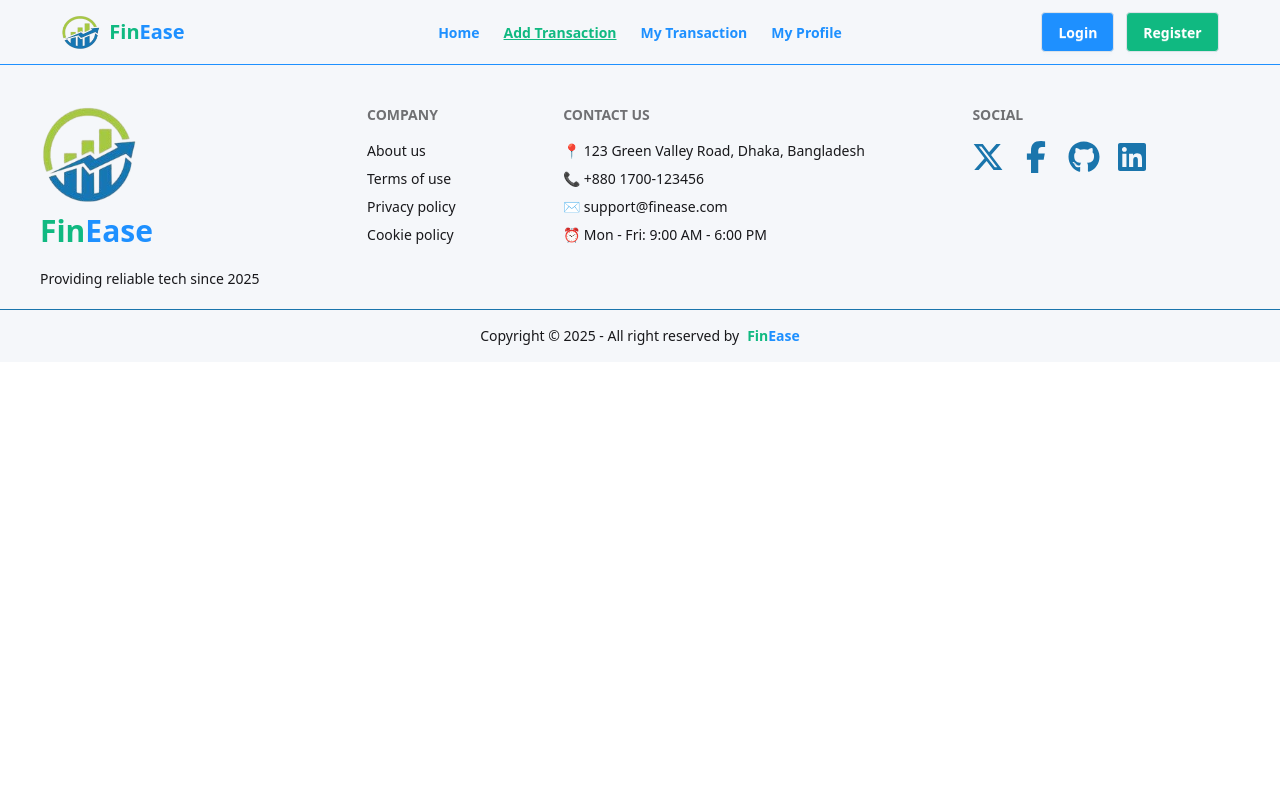
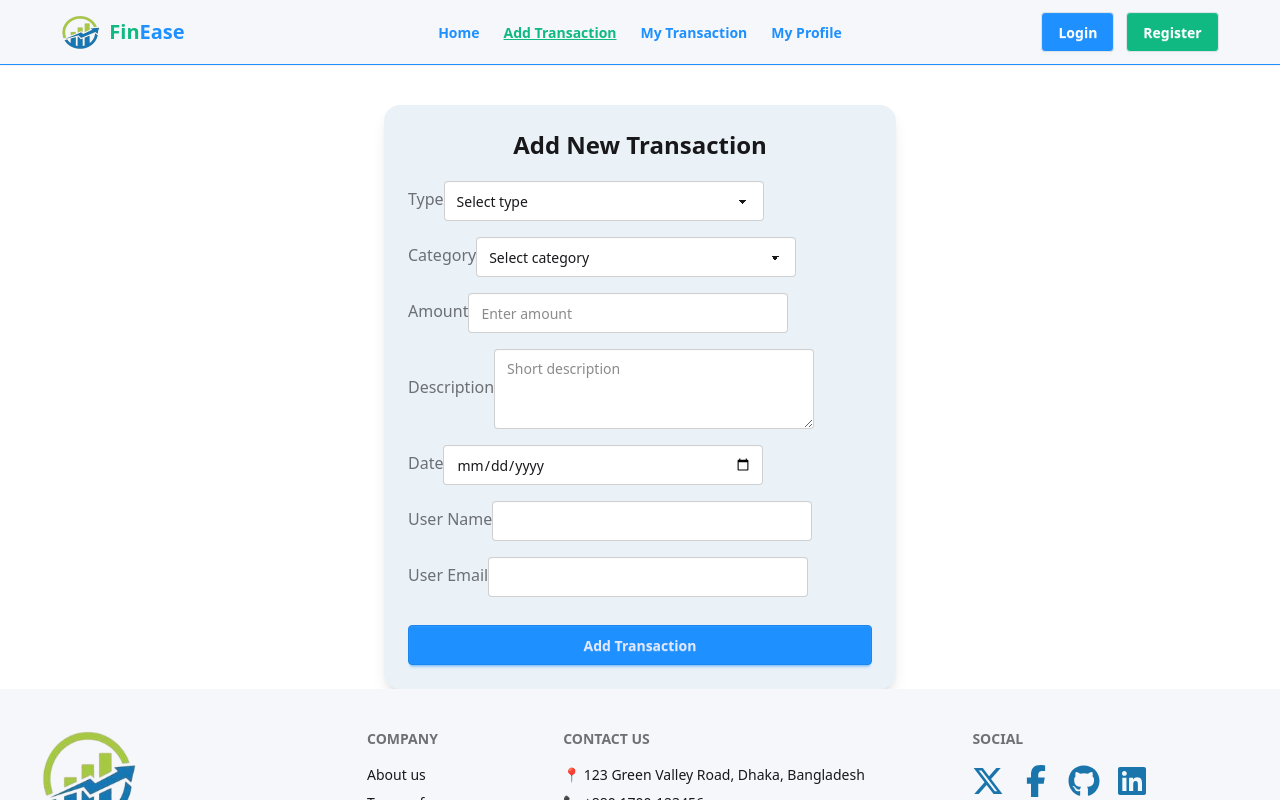
Before and after one commit to masrafi143/FinEase-PH-B12-Assignment-10, a React (Vite) app: page /add-transaction in a window 1280 px wide. Shown: the top 800 px of the page. Built offline with nearby package versions, Linux system fonts and the light colour scheme; no server answers.

Commit message:
add add-transaction page

```diff
--- a/package.json
+++ b/package.json
@@ -17,6 +17,7 @@
     "react-icons": "^5.5.0",
     "react-router": "^7.9.5",
     "react-toastify": "^11.0.5",
+    "sweetalert2": "^11.26.3",
     "tailwindcss": "^4.1.17"
   },
   "devDependencies": {
--- a/src/Pages/Authentication/Login.jsx
+++ b/src/Pages/Authentication/Login.jsx
@@ -17,7 +17,7 @@ const Login = () => {
     const password = e.target.password.value;
 
     const passwordPattern =
-      /^(?=.*[a-z])(?=.*[A-Z])(?=.*[!@#$%^&*()_+\-=\[\]{};':"\\|,.<>\/?]).{6,}$/;
+      /^(?=.*[a-z])(?=.*[A-Z])(?=.*[!@#$%^&*()_+\-=[\]{};':"\\|,.<>/?]).{6,}$/;
     // console.log(email, password,terms);
     if (!passwordPattern.test(password)) {
       setError(
--- a/src/Pages/Authentication/Register.jsx
+++ b/src/Pages/Authentication/Register.jsx
@@ -20,7 +20,7 @@ const Register = () => {
     setPhotoUrl(photo);
     // const terms = e.target.terms.checked;
     const passwordPattern =
-      /^(?=.*[a-z])(?=.*[A-Z])(?=.*[!@#$%^&*()_+\-=\[\]{};':"\\|,.<>\/?]).{6,}$/;
+      /^(?=.*[a-z])(?=.*[A-Z])(?=.*[!@#$%^&*()_+\-=[\]{};':"\\|,.<>/?]).{6,}$/;
     if (!passwordPattern.test(password)) {
       setError(
         "❌ Password must be at least 6 characters long and include at least one uppercase, one lowercase, and one special character."
--- a/src/Pages/Transactions/AddTransaction.jsx
+++ b/src/Pages/Transactions/AddTransaction.jsx
@@ -1,11 +1,154 @@
-import React from 'react';
+import React, { useContext, useState } from "react";
+import Swal from "sweetalert2";
+import { AuthContext } from "../../provider/AuthProvider";
 
 const AddTransaction = () => {
-    return (
-        <div>
+  const { user } = useContext(AuthContext);
+  const [transactions, setTransactions]= useState([]);
 
+  const handleAddTransaction = (e) => {
+    e.preventDefault();
+
+    const form = e.target;
+    const type = form.type.value;
+    const category = form.category.value;
+    const amount = parseFloat(form.amount.value);
+    const description = form.description.value;
+    const date = form.date.value;
+    const email = user?.email;
+    const name = user?.displayName;
+
+    const newTransaction = {
+      type,
+      category,
+      amount,
+      description,
+      date,
+      email,
+      name,
+    };
+
+    // send to backend
+    fetch("http://localhost:3000/transactions", {
+      method: "POST",
+      headers: {
+        "content-type": "application/json",
+      },
+      body: JSON.stringify(newTransaction),
+    })
+      .then((res) => res.json())
+      .then((data) => {
+        if (data.insertedId) {
+          Swal.fire({
+            position: "top-end",
+            icon: "success",
+            title: "Transaction added successfully!",
+            showConfirmButton: false,
+            timer: 1500,
+          });
+          //   form.reset();
+          newTransaction._id = data.insertedId;
+          const newTransactions = [...transactions, newTransaction];
+          newTransactions.sort((a, b) => b.date - a.data);
+          setTransactions(newTransactions);
+        }
+      });
+  };
+
+  return (
+    <div className="max-w-lg mx-auto mt-10 bg-base-200 p-6 rounded-2xl shadow-lg">
+      <h2 className="text-2xl font-semibold text-center mb-5">
+        Add New Transaction
+      </h2>
+      <form onSubmit={handleAddTransaction} className="space-y-4">
+        {/* Type */}
+        <div className="form-control">
+          <label className="label font-medium">Type</label>
+          <select name="type" className="select select-bordered" required>
+            <option value="">Select type</option>
+            <option value="Income">Income</option>
+            <option value="Expense">Expense</option>
+          </select>
         </div>
-    );
+
+        {/* Category */}
+        <div className="form-control">
+          <label className="label font-medium">Category</label>
+          <select name="category" className="select select-bordered" required>
+            <option value="">Select category</option>
+            <option value="Salary">Salary</option>
+            <option value="Food">Food</option>
+            <option value="Shopping">Shopping</option>
+            <option value="Transport">Transport</option>
+            <option value="Bills">Bills</option>
+            <option value="Other">Other</option>
+          </select>
+        </div>
+
+        {/* Amount */}
+        <div className="form-control">
+          <label className="label font-medium">Amount</label>
+          <input
+            type="number"
+            name="amount"
+            placeholder="Enter amount"
+            className="input input-bordered"
+            required
+          />
+        </div>
+
+        {/* Description */}
+        <div className="form-control">
+          <label className="label font-medium">Description</label>
+          <textarea
+            name="description"
+            placeholder="Short description"
+            className="textarea textarea-bordered"
+            required
+          ></textarea>
+        </div>
+
+        {/* Date */}
+        <div className="form-control">
+          <label className="label font-medium">Date</label>
+          <input
+            type="date"
+            name="date"
+            className="input input-bordered"
+            required
+          />
+        </div>
+
+        {/* Read-only fields */}
+        <div className="form-control">
+          <label className="label font-medium">User Name</label>
+          <input
+            type="text"
+            name="username"
+            className="input input-bordered"
+            defaultValue={user?.displayName}
+            readOnly
+          />
+        </div>
+
+        <div className="form-control">
+          <label className="label font-medium">User Email</label>
+          <input
+            type="email"
+            name="email"
+            className="input input-bordered"
+            defaultValue={user?.email}
+            readOnly
+          />
+        </div>
+
+        {/* Submit button */}
+        <button type="submit" className="btn btn-primary w-full mt-3">
+          Add Transaction
+        </button>
+      </form>
+    </div>
+  );
 };
 
 export default AddTransaction;
--- a/src/components/Footer.jsx
+++ b/src/components/Footer.jsx
@@ -9,9 +9,9 @@ const Footer = () => {
         <aside>
           <img src={fineaseLogo} className="w-[100px] h-[100px]" alt="" />
           <p>
-            <h2 className="font-bold text-secondary text-3xl">
+            <span className="font-bold text-secondary text-3xl">
               Fin<span className="text-primary">Ease</span>
-            </h2>
+            </span>
             <br />
             Providing reliable tech since 2025
           </p>
--- /dev/null
+++ b/src/demoUser/Users.jsx
@@ -0,0 +1,71 @@
+import React, { use, useState } from 'react';
+import { Link } from 'react-router';
+
+const Users = () => {
+    const initialUsers = use(usersPromise);
+    // console.log(initialUsers);
+    const [users, setUsers] = useState(initialUsers);
+    const handleAddUser = (e) => {
+        e.preventDefault();
+        const name = e.target.name.value;
+        const email = e.target.email.value;
+        console.log(name, email);
+
+        const newUser = {name, email};
+        // save this user data to the database (via server)
+        fetch('http://localhost:3000/users', {
+            method: 'POST',
+            headers: {
+                'content-type' : 'application/json'
+            },
+            body: JSON.stringify(newUser)
+        })
+        .then(res=> res.json())
+        .then(data =>{
+            console.log('after saving user ', data);
+            if(data.insertedId){
+                newUser._id = data.insertedId;
+                const newUsers = [...users, newUser];
+                setUsers(newUsers);
+                alert('users added successfully');
+                e.target.reset();
+            }
+        })
+    }
+    const handleDeleteUser = (id) => {
+        console.log('delete user', id);
+        fetch(`http://localhost:3000/users/${id}`, {
+            method: 'DELETE'
+        })
+        .then(res => res.json())
+        .then(data => {
+            console.log('after delete', data);
+            if(data.deletedCount){
+                alert('deleted successfully!');
+                const remainingUsers = users.filter(user => user._id !== id);
+                setUsers(remainingUsers);
+            }
+        })
+    }
+    return (
+        <div>
+            <p>Users: {users.length}</p>
+            <form onSubmit={handleAddUser}>
+                <input name='name' type="text" placeholder='name'/> <br />
+                <input name='email' type="email" placeholder='email'/> <br />
+                <input type="submit" value="Add User" />
+            </form>
+            <div>
+                {
+                    users.map(user=> <p key={user._id}>{user.name} : {user.email}
+                    <Link to={`/users/${user._id}`}>Details</Link>
+                    <Link to={`/update/${user._id}`}>Edit</Link>
+                    <button onClick={()=>handleDeleteUser(user._id)}>x</button>
+                    </p>)
+                }
+            </div>
+        </div>
+    );
+};
+
+export default Users;
```
Also changed, not shown: 1 other file (tests, documents, lock files or other folders).
